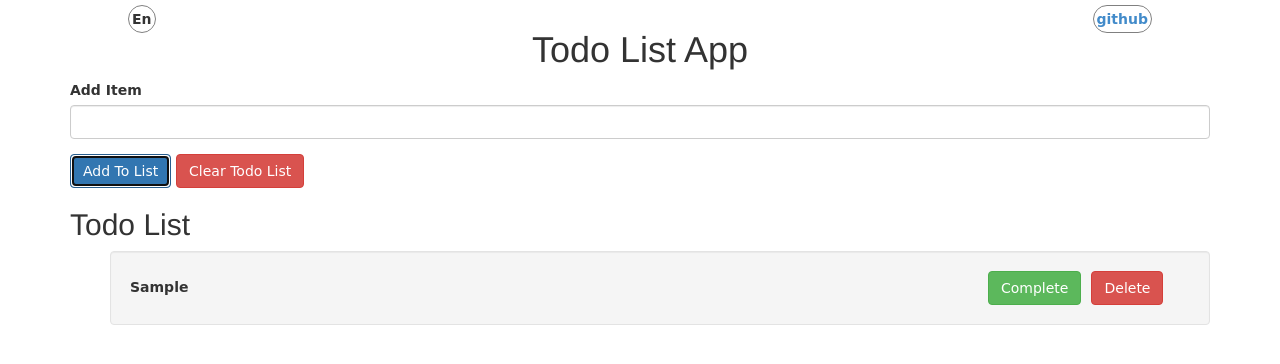
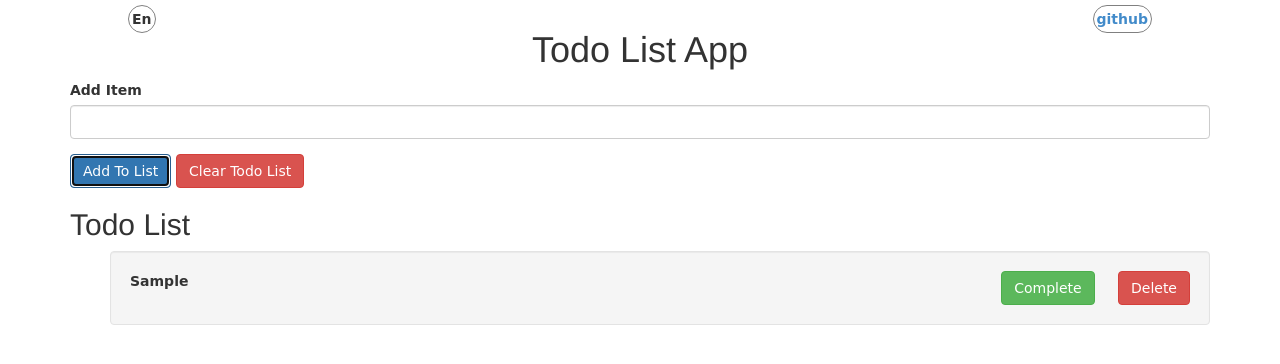
Before and after one commit to TahaDaneshi/ToDoList-One, a plain HTML site: page index.html in a window 1280 px wide. Both pictures are taken after typing "Sample" into the empty fields and a click on the button "Add To List". Drawn offline with Linux system fonts and the light colour scheme.

Commit message:
Improved <li> styles

```diff
--- a/css/style.css
+++ b/css/style.css
@@ -6,6 +6,11 @@
 h1 {margin-top: 30px;}
 #todoList label{
   width: 80%;
+}
+li {
+  display: flex;
+  justify-content: space-between;
+  flex-wrap: wrap;
 }
 #todoList {
   display: flex;
```
